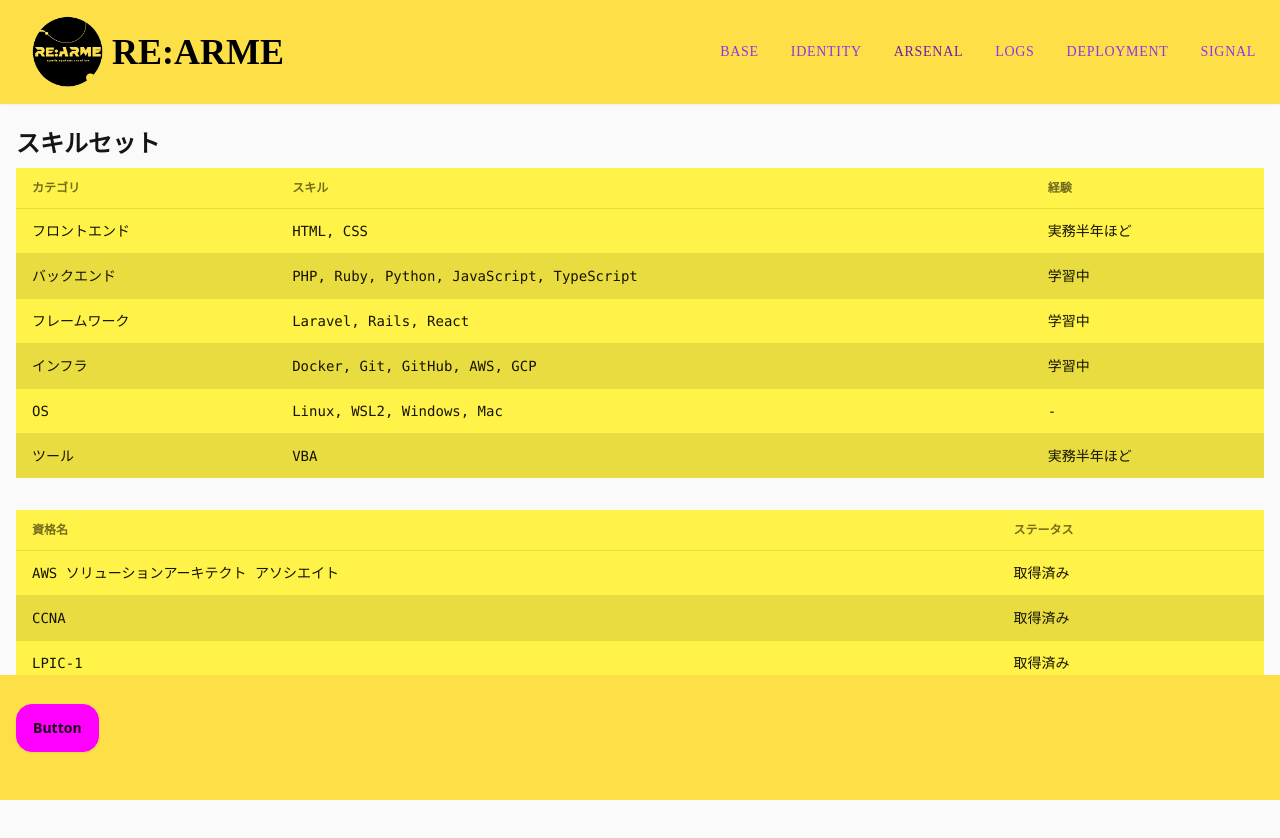
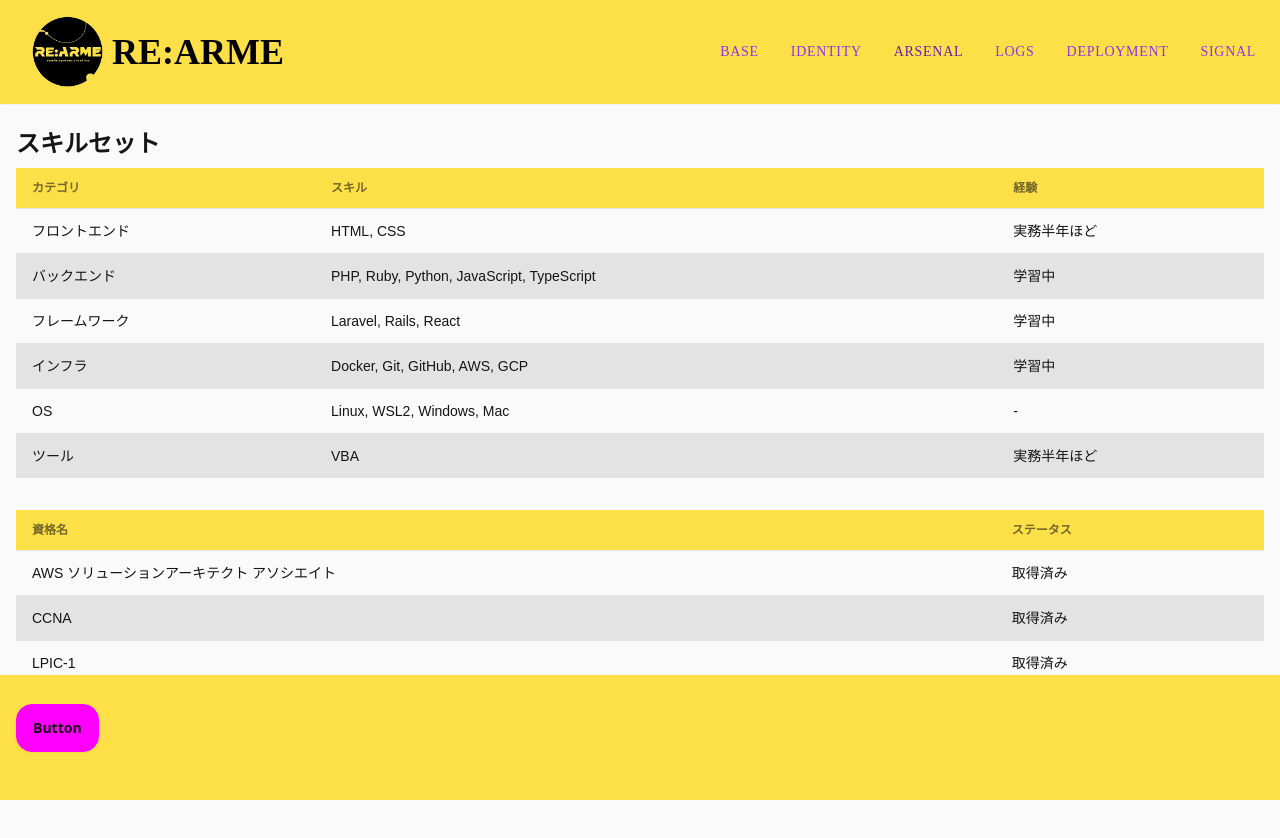
Before and after one commit to Sohey-k/TailwindPractice_react_app, a React (Vite) app: page /arsenal in a window 1280 px wide. Shown: the top 838 px of the page. Built offline with nearby package versions, Linux system fonts and the light colour scheme; no server answers; a web font is replaced by a local one; what microcms-js-sdk would draw is missing.

Commit message:
Change Arsenal.tsx Identity.tsx App.tsx

```diff
--- a/src/App.tsx
+++ b/src/App.tsx
@@ -15,11 +15,11 @@ function App() {
   return (
     <BrowserRouter>
       <div className="flex flex-col min-h-screen">
-        <div className="bg-yellow-300 fixed w-full top-0">
+        <div className="bg-yellow-300 fixed w-full top-0 z-50">
           <Menu />
         </div>
         <div className="flex flex-grow overflow-y-auto pt-[4rem] pb-[5rem]">
-          <main className="flex-grow max-w-7xl mx-auto px-4 py-6">
+          <main className="flex-grow max-w-7xl mx-auto px-4 py-6 relative z-0">
             <Routes>
               <Route path="/" element={<Base />} />
               <Route path="/identity" element={<Identity />} />
@@ -30,7 +30,7 @@ function App() {
             </Routes>
           </main>
         </div>
-        <footer className="font-extrabold text-5xl pb-8 bg-yellow-300 w-full fixed bottom-0">
+        <footer className="font-extrabold text-5xl pb-8 bg-yellow-300 w-full fixed z-50 bottom-0">
           <div className="max-w-7xl mx-auto px-4 py-4">
             <Footer />
           </div>
--- a/src/components/Menu.tsx
+++ b/src/components/Menu.tsx
@@ -33,7 +33,7 @@ const Menu = ({ className }: MenuProps) => {
               {/* Left side: Logo placeholder */}
               <div className="flex items-center">
                 <Logo className="w-[72px] h-[72px] m-2 min-w-[72px] flex-shrink-0" />
-                <Textlogo_2 className="text-2xl sm:text-3xl md:text-4xl z-0" />
+                <Textlogo_2 className="text-2xl sm:text-3xl md:text-4xl z-1" />
               </div>
 
               {/* Right side: Menu for desktop */}
--- a/src/pages/Arsenal.tsx
+++ b/src/pages/Arsenal.tsx
@@ -1,12 +1,12 @@
 // src/pages/Arsenal.tsx
 export const Arsenal = () => {
   return (
-    <div className="pt-8 pb-8 font-zenKaku">
+    <div className="pt-8 pb-8 font-zenKaku relative z-0">
       <h1 className="font-bold text-2xl pt-2 pb-2">スキルセット</h1>
-      <div className="overflow-x-auto"  data-theme="cyberpunk">
+      <div className="overflow-x-auto">
         <table className="table table-zebra w-full pt-2 pb-2">
           <thead>
-            <tr>
+            <tr className="bg-yellow-300">
               <th>カテゴリ</th>
               <th>スキル</th>
               <th>経験</th>
@@ -47,10 +47,10 @@ export const Arsenal = () => {
         </table>
       </div>
 
-      <div className="overflow-x-auto mt-8"  data-theme="cyberpunk">
+      <div className="overflow-x-auto mt-8">
         <table className="table table-zebra w-full">
           <thead>
-            <tr>
+            <tr className="bg-yellow-300">
               <th>資格名</th>
               <th>ステータス</th>
             </tr>
--- a/src/pages/Identity.tsx
+++ b/src/pages/Identity.tsx
@@ -1,5 +1,4 @@
-// src/pages/Identity.tsx
-import React, { useState } from "react";
+import React from "react";
 
 type Section = {
   title?: string;
@@ -34,7 +33,7 @@ const sections: Section[] = [
   },
 ];
 
-const formatContent = (text: string) =>
+const formatContent = (text: string = "") =>
   text.split("\n").map((line, index) => (
     <React.Fragment key={index}>
       {line}
@@ -42,38 +41,24 @@ const formatContent = (text: string) =>
     </React.Fragment>
   ));
 
-export const Identity = ({
-  title = "未設定",
-  content = "コンテンツがありません。",
-}: Section) => {
-  //オンマウスオーバー時に、usestateフックを設定。
-  const [openIndex, setOpenIndex] = useState<number | null>(null);
-
+export const Identity = () => {
   return (
-    <div className="w-full mx-auto pt-16">
+    <div className="w-full mx-auto pt-16 font-zenKaku">
       {sections.map((section, index) => (
         <div
           key={index}
-          className={`collapse border border-base-300 bg-base-100 rounded-box my-2 ${
-            openIndex === index
-              ? "collapse-open bg-yellow-300 font-bold text-purple-600"
-              : "collapse-close"
-          }`}
-          onMouseEnter={() => setOpenIndex(index)} // マウスオーバーで開く
-          onMouseLeave={() => setOpenIndex(null)} // マウスが離れたら閉じる
+          className="mb-8 p-6 bg-yellow-300 rounded-lg shadow-md"
         >
-          <input type="checkbox" id={`section-${index}`} />
-          <label
-            htmlFor={`section-${index}`}
-            className="collapse-title text-lg font-bold cursor-pointer"
-          >
-            {section.title || title} {/* ここでtitleをデフォルト値として使う */}
-          </label>
-          <div className="collapse-content">
-            <p>{formatContent(section.content || content)}</p>
-          </div>
+          <h2 className="text-xl font-bold text-purple-600 mb-4">
+            {section.title}
+          </h2>
+          <p className="text-purple-800 leading-relaxed">
+            {formatContent(section.content)}
+          </p>
         </div>
       ))}
     </div>
   );
 };
+
+export default Identity;
```
